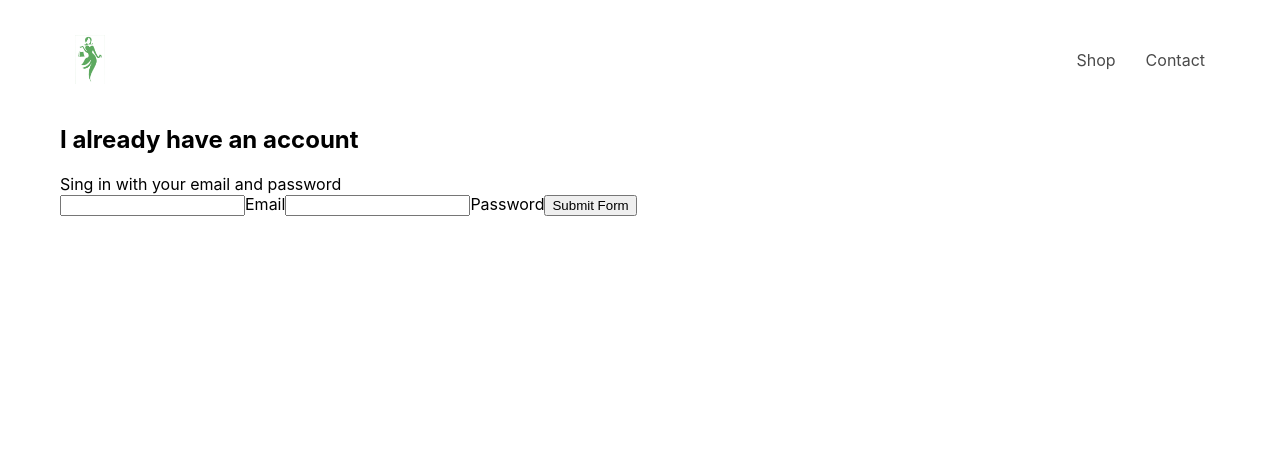
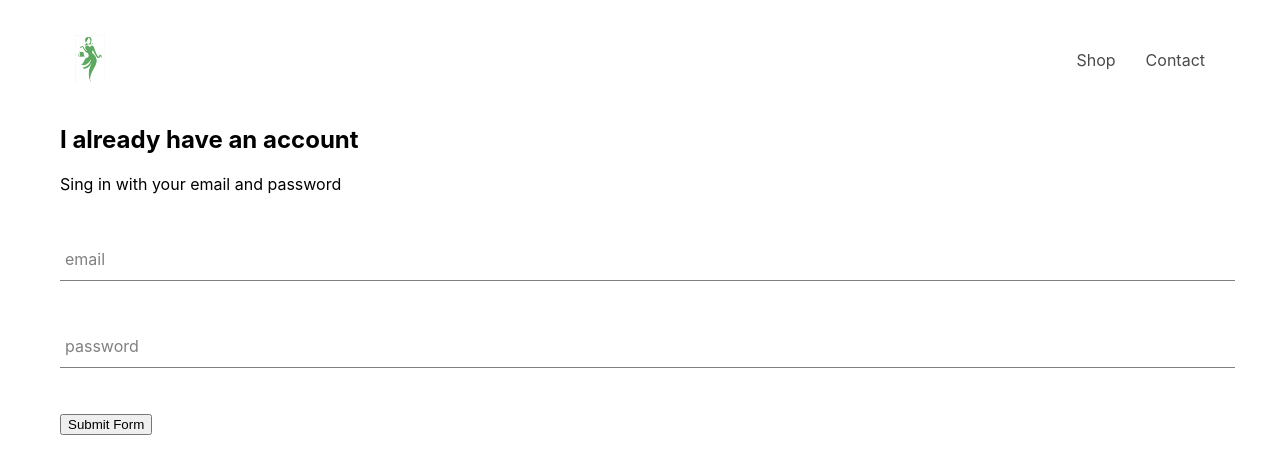
Before and after one commit to OlaShabalina/React_ecommerce_website, a React (Create React App) app: page /signin in a window 1280 px wide. Shown: the top 474 px of the page. Built offline with nearby package versions, Linux system fonts and the light colour scheme; the HTML template or start-up script is replaced by a standard one.

Commit message:
created and styled a form input component so it can be re-used

```diff
--- /dev/null
+++ b/src/components/formInput/FormInput.jsx
@@ -0,0 +1,20 @@
+import './FormInput.scss'
+
+export default function FormInput({ handleChange, label, ...otherProps }) {
+  return (
+    <div className="FormInputGroup">
+      <input
+        className="formInput"
+        onChange={handleChange}
+        {...otherProps}
+      />
+      {
+        label ?
+        <label className={`${otherProps.value.length ? 'shrink' : ''} formInputLabel`}>
+          {label}
+        </label>
+        : null
+      }
+    </div>
+  )
+}
--- /dev/null
+++ b/src/components/formInput/FormInput.scss
@@ -0,0 +1,54 @@
+$subColor: grey;
+$mainColor: black;
+
+@mixin shrinkLabel {
+  top: -14px;
+  font-size: 12px;
+  color: $mainColor;
+}
+
+.FormInputGroup {
+  position: relative;
+  margin: 45px 0;
+
+  .formInput {
+    background: none;
+    background-color: white;
+    color: $subColor;
+    font-size: 18px;
+    padding: 10px 10px 10px 5px;
+    display: block;
+    width: 100%;
+    border: none;
+    border-radius: 0;
+    border-bottom: 1px solid $subColor;
+    margin: 25px 0;
+
+    &:focus {
+      outline: none;
+    }
+
+    &:focus ~ .form-input-label {
+      @include shrinkLabel();
+    }
+  }
+
+  input[type='password'] {
+    letter-spacing: 0.3em;
+  }
+
+  .formInputLabel {
+    color: $subColor;
+    font-size: 16px;
+    font-weight: normal;
+    position: absolute;
+    pointer-events: none;
+    left: 5px;
+    top: 10px;
+    transition: 300ms ease all;
+
+    &.shrink {
+      @include shrinkLabel();
+    }
+  }
+}
--- a/src/components/signin/Signin.jsx
+++ b/src/components/signin/Signin.jsx
@@ -1,5 +1,6 @@
 import './Signin.scss';
 import { useState } from 'react';
+import FormInput from '../formInput/FormInput';
 
 export default function Signin() {
   const [ values, setValues ] = useState({
@@ -23,22 +24,22 @@ export default function Signin() {
       <span>Sing in with your email and password</span>
 
       <form onSubmit={handleSubmit}>
-        <input
+        <FormInput
           name="email"
           type="email"
           value={values.email}
-          onChange={handleInput}
+          handleChange={handleInput}
+          label="email"
           required
         />
-        <label>Email</label>
-        <input
+        <FormInput
           name="password"
           type="password"
           value={values.password}
-          onChange={handleInput}
+          handleChange={handleInput}
+          label="password"
           required
         />
-        <label>Password</label>
         <input type="submit" value="Submit Form" />
       </form>
     </div>
```
